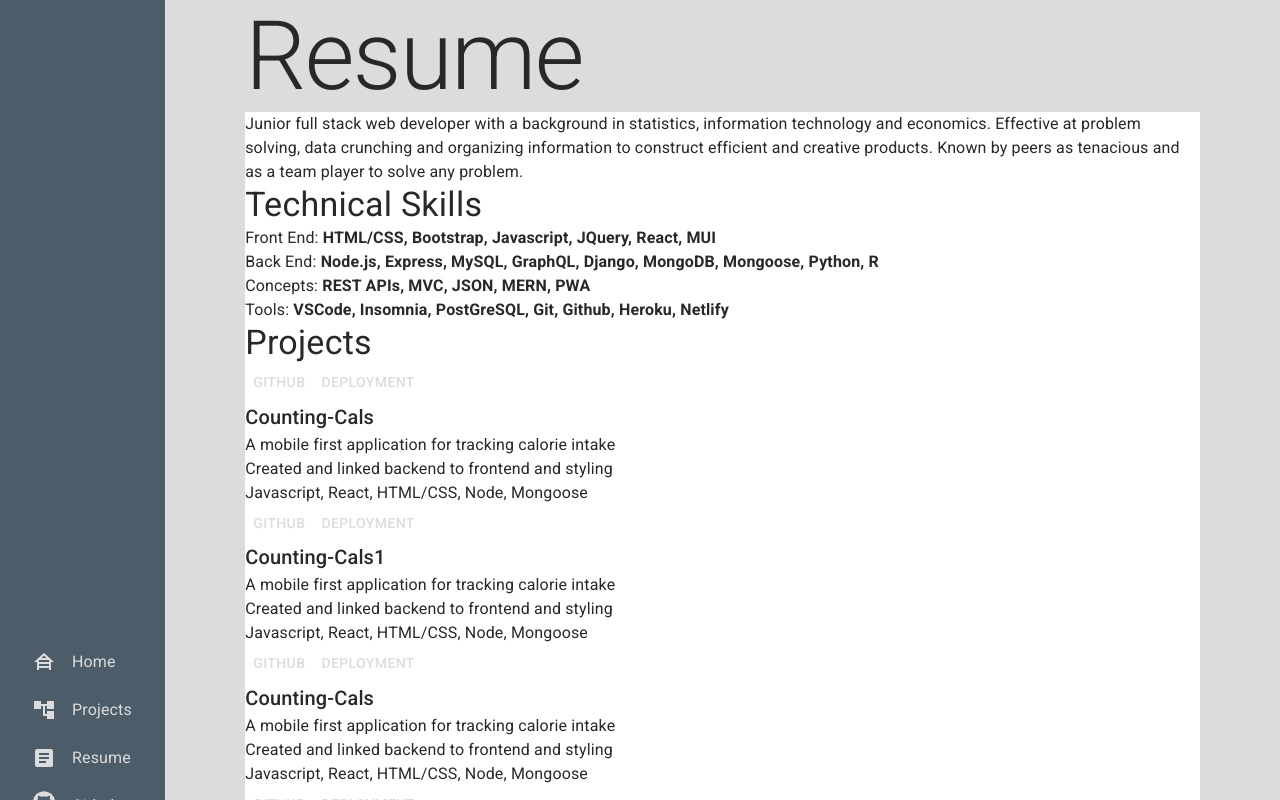
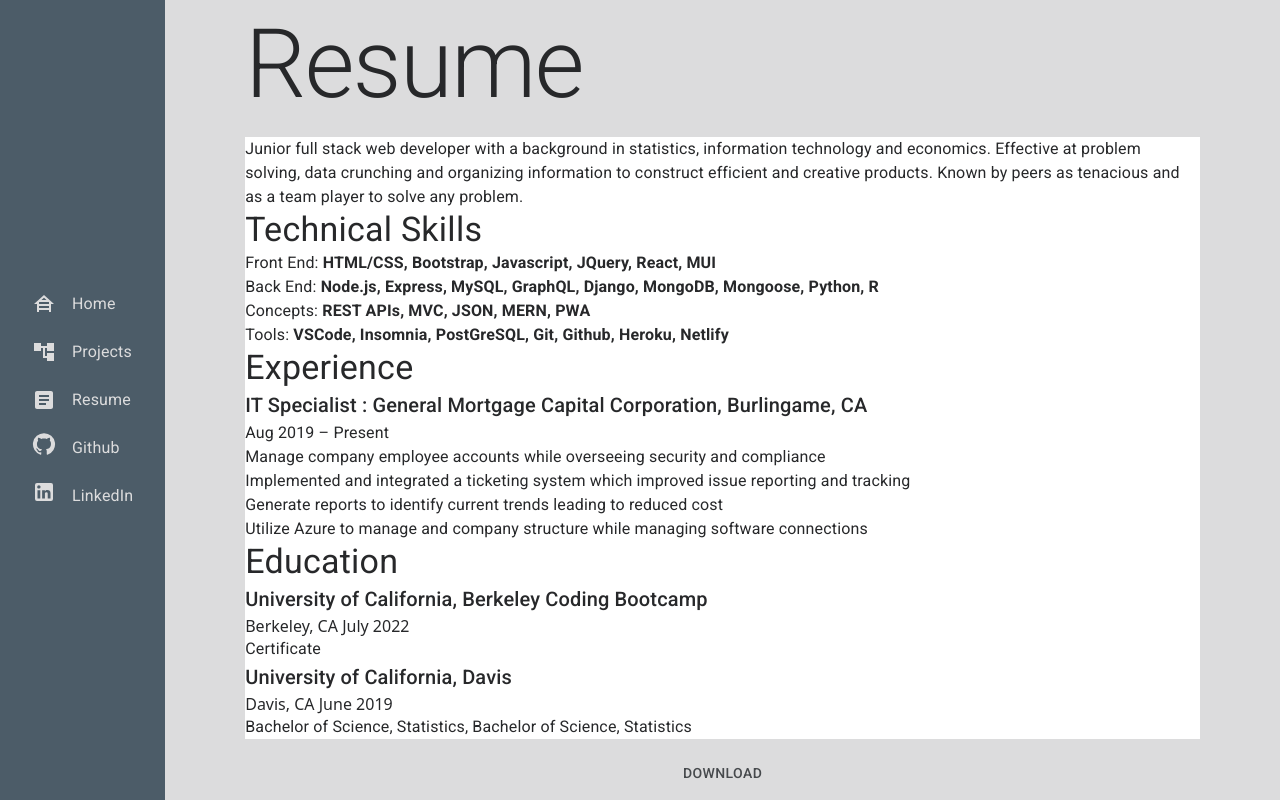
Before and after one commit to KKWChao/MyPortfolioV3, a React (Create React App) app: page /resume in a window 1280 px wide. Shown: the top 800 px of the page. Built offline with nearby package versions, Linux system fonts and the light colour scheme.

Commit message:
removed projects from resume

```diff
--- a/src/components/Resume/index.jsx
+++ b/src/components/Resume/index.jsx
@@ -30,7 +30,8 @@ function Resume() {
             <br />
           </Typography>
         </Box>
-        <Box className="projects">
+        {/* Not needed since the project page exists */}
+        {/* <Box className="projects">
           <Typography variant="h4">{ResumeData[2].title}</Typography>
           <Typography variant="h6">
             <Grid>
@@ -50,7 +51,7 @@ function Resume() {
               ))}
             </Grid>
           </Typography>
-        </Box>
+        </Box> */}
         <Box className="experience">
           <Typography variant="h4">{ResumeData[3].title}</Typography>
           <Typography variant="h6">
@@ -71,6 +72,18 @@ function Resume() {
         </Box>
         <Box className="education">
           <Typography variant="h4">{ResumeData[4].title}</Typography>
+          <Box>
+            {Object.entries(ResumeData[4]).map(([key, item]) => (
+              <Box key={key}>
+                <Typography variant="h6">{item.name}</Typography>
+                <Typography variant="h7">
+                  {item.location} {item.completed}
+                </Typography>
+                <Typography>{item.cert}</Typography>
+                <Typography>{item.cert1}</Typography>
+              </Box>
+            ))}
+          </Box>
         </Box>
       </Box>
       <Button sx={{ color: theme.palette.text.dark }}>Download</Button>
--- a/src/components/Resume/resumeData.js
+++ b/src/components/Resume/resumeData.js
@@ -21,7 +21,7 @@ export const ResumeData = [
       technology: 'Javascript, React, HTML/CSS, Node, Mongoose'
     },
     secondProject: {
-      title: 'Counting-Cals1',
+      title: 'Counting-Cals',
       github: 'github.com/JacobReeder/Counting-Calz-2.0#',
       deploy: 'the-cal-zone.herokuapp.com/',
       description: 'A mobile first application for tracking calorie intake',
@@ -87,7 +87,7 @@ export const ResumeData = [
       name: 'University of California, Davis',
       location: 'Davis, CA',
       completed: 'June 2019',
-      cert1: 'Bachelor of Science, Statistics<br />Bachelor of Science, Statistics',
+      cert1: 'Bachelor of Science, Statistics, Bachelor of Science, Statistics',
     },
 
   }
```
